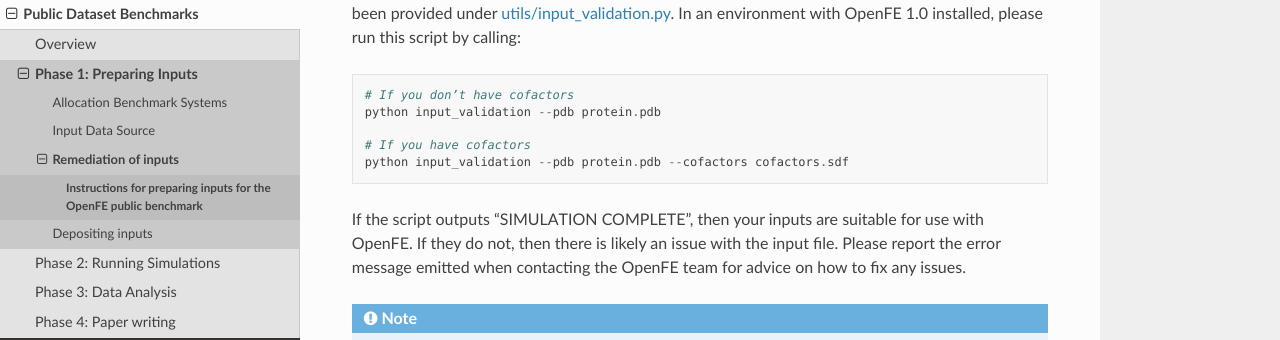
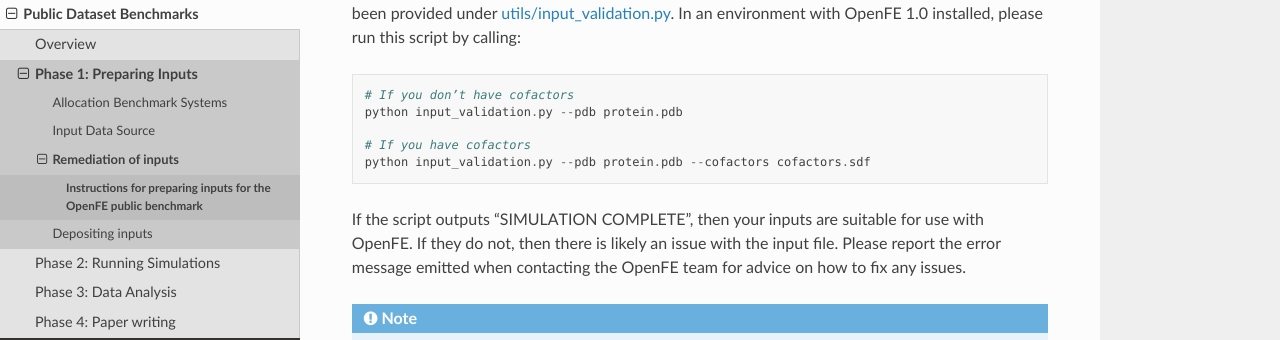
Before and after one commit to OpenFreeEnergy/IndustryBenchmarks2024, a Sphinx documentation site: the page built from docs/source/public/input_preparation.rst, in a window 1280 px wide and 900 px high, scrolled down 3154 px. Shown: the part 155-495 px from the top of the window. Built offline with Sphinx 7.4.7 and the Read the Docs theme 2.0.0, drawn with Linux system fonts in a browser that asks for light colours.

```diff
--- a/docs/source/public/input_preparation.rst
+++ b/docs/source/public/input_preparation.rst
@@ -123,16 +123,16 @@ Validating prepared files
 =========================
 
 To ensure that prepared files can be run using OpenFE, a short MD simulation validation script has been provided under
-`utils/input_validation.py <https://github.com/OpenFreeEnergy/IndustryBenchmarks2024/tree/main/industry_benchmarks/utils/onput_validation.py>`_.
+`utils/input_validation.py <https://github.com/OpenFreeEnergy/IndustryBenchmarks2024/tree/main/industry_benchmarks/utils/input_validation.py>`_.
 In an environment with OpenFE 1.0 installed, please run this script by calling:
 
 .. code-block:: python
 
    # If you don’t have cofactors
-   python input_validation --pdb protein.pdb
+   python input_validation.py --pdb protein.pdb
 
    # If you have cofactors
-   python input_validation --pdb protein.pdb --cofactors cofactors.sdf
+   python input_validation.py --pdb protein.pdb --cofactors cofactors.sdf
 
 
 If the script outputs “SIMULATION COMPLETE”, then your inputs are suitable for use with OpenFE. If they do not, then there is likely an issue with the input file. Please report the error message emitted when contacting the OpenFE team for advice on how to fix any issues.
```
